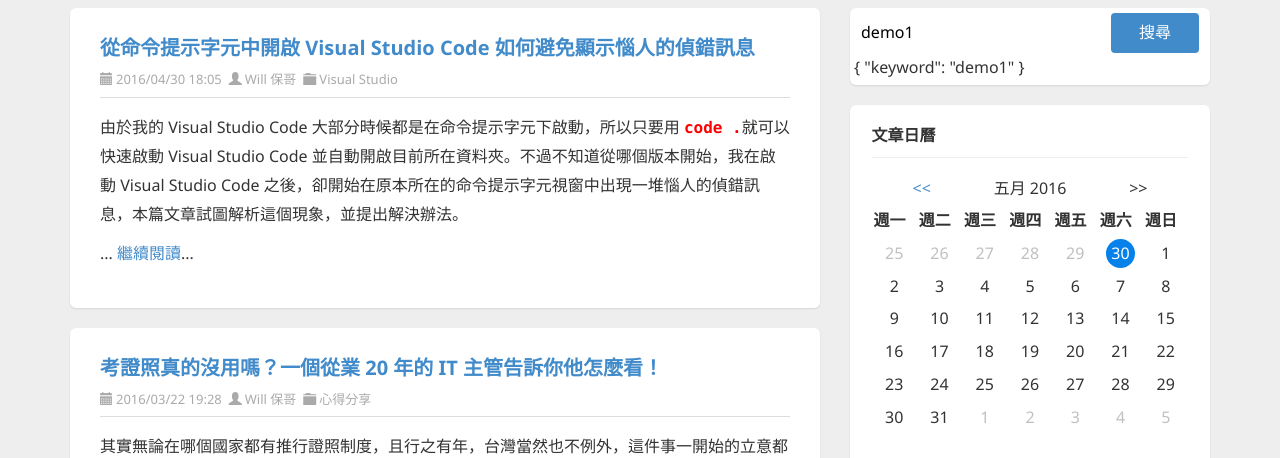
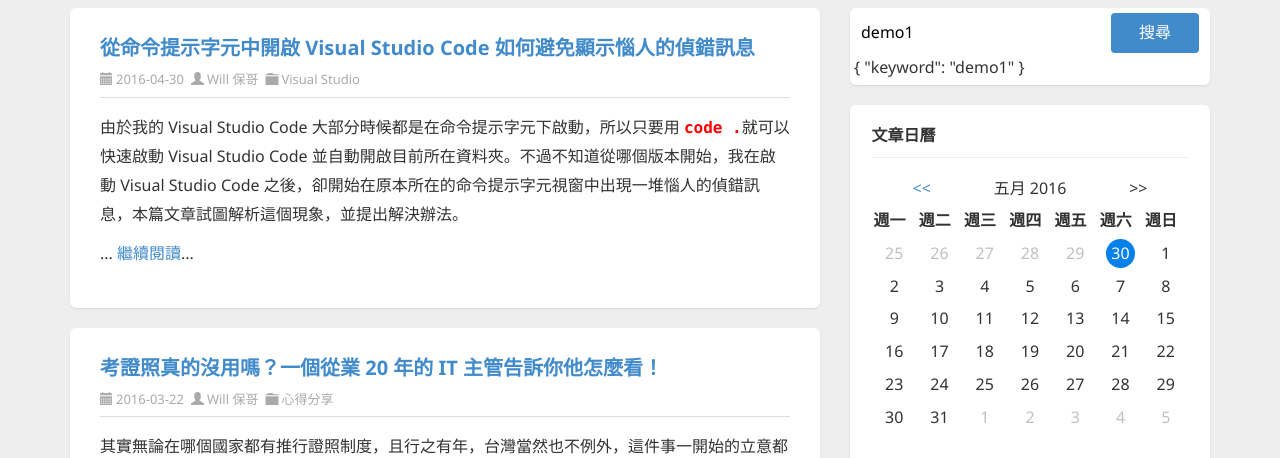
Before and after one commit to j1202748/temp01, an Angular app: page / in a window 1280 px wide. Shown: the part 235-693 px from the top of the page. Built offline with nearby package versions, Linux system fonts and the light colour scheme.

Commit message:
|  Pipes 元件 ex: date 'yyyy-MM-dd'

```diff
--- a/src/app/app.component.html
+++ b/src/app/app.component.html
@@ -9,7 +9,7 @@
         <section class="col-md-8 content-wrapper">
           <div id="ctl00_cphBody_divError"></div>
           <div id="ctl00_cphBody_PostList1_posts" class="posts">
-
+            <!-- <pre>{{data | json}}</pre> -->
             <!-- Article START-->
             <article class="post" id="post{{i}}" *ngFor="let item of data; let i=index">
               <header class="post-header">
@@ -17,7 +17,7 @@
                     <a [href]='item.href'>{{item.title}}</a>
                 </h2>
                 <div class="post-info clearfix">
-                  <span class="post-date"><i class="glyphicon glyphicon-calendar"></i>{{item.date}}</span>
+                  <span class="post-date"><i class="glyphicon glyphicon-calendar"></i>{{item.date | date:'yyyy-MM-dd'}}</span>
                   <span class="post-author"><i class="glyphicon glyphicon-user"></i><a href="http://blog.miniasp.com/author/will.aspx">{{item.author}}</a></span>
                   <span class="post-category"><i class="glyphicon glyphicon-folder-close"></i><a [href]="item['category-link']">{{item.category}}</a></span>
                 </div>
```
